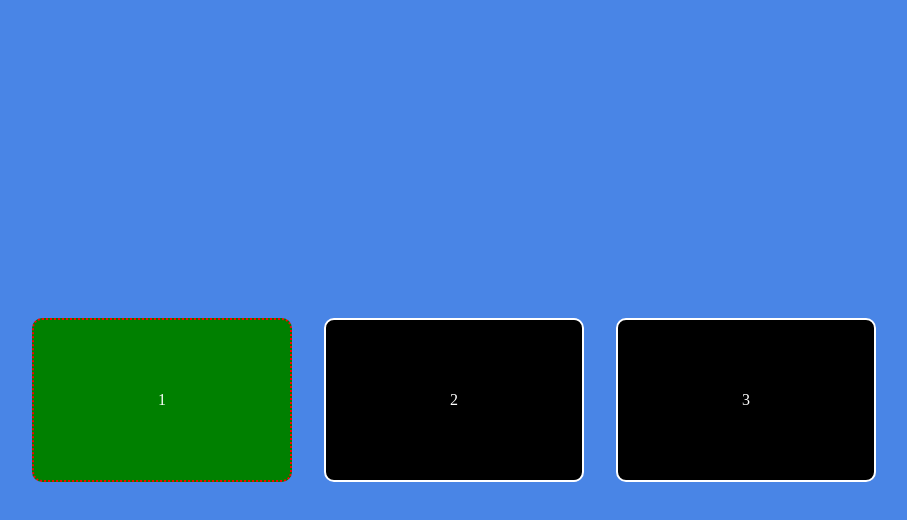
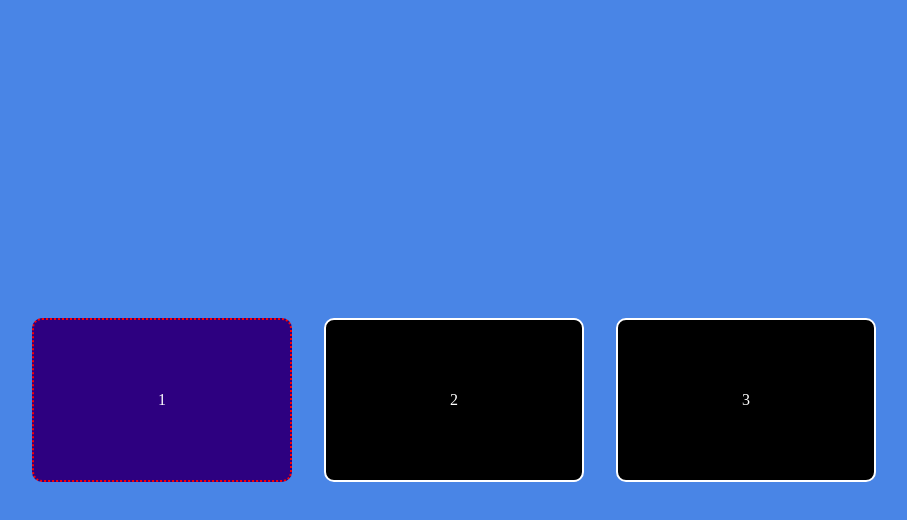
Before and after one commit to julia-paiva-lipnharski/displayFlex1c, a plain HTML site: page index.html in a window 1280 px wide. In both pictures the pointer is over the element 348 px from the left and 400 px from the top of the page. Shown: the whole page, without its empty margins (186-1093 px from the left). Drawn offline with Linux system fonts and the light colour scheme.

Commit message:
dshsgadfhagsdfhka

```diff
--- a/index.html
+++ b/index.html
@@ -37,7 +37,7 @@
 
         .box:hover{
             border: 2px dotted red;
-            background-color: green;
+            background-color: rgb(45, 0, 128);
 
         }
     </style>
```
